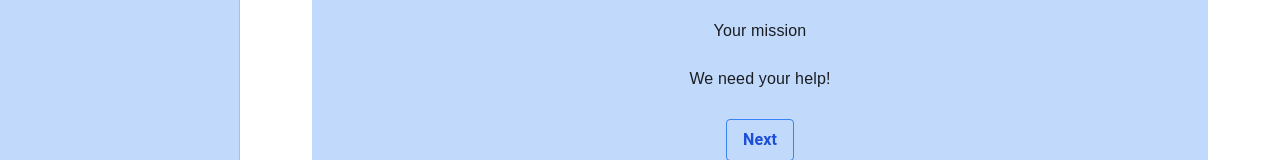
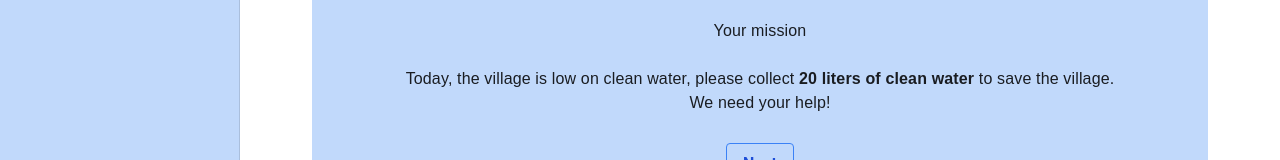
Before and after one commit to Mahendram2/Fillup, a React (Create React App) app in the folder fillup-proj/: page /Mission in a window 1280 px wide. Shown: the part 504-664 px from the top of the page. Built offline with nearby package versions, Linux system fonts and the light colour scheme.

Commit message:
Update Mission.js

```diff
--- a/fillup-proj/src/components/Mission.js
+++ b/fillup-proj/src/components/Mission.js
@@ -23,6 +23,7 @@ const Mission = () => {
         </div>
         <h3 className='flex justify-center font-Raleway'>
           <div>
+          Today, the village is low on clean water, please collect   <strong className='git font-Raleway'>  20 liters of clean water </strong>to save the village.
           </div></h3>
         <h3 className='flex justify-center font-Raleway'>We need your help!</h3>
         <div className='flex justify-center mb-8'>
```
